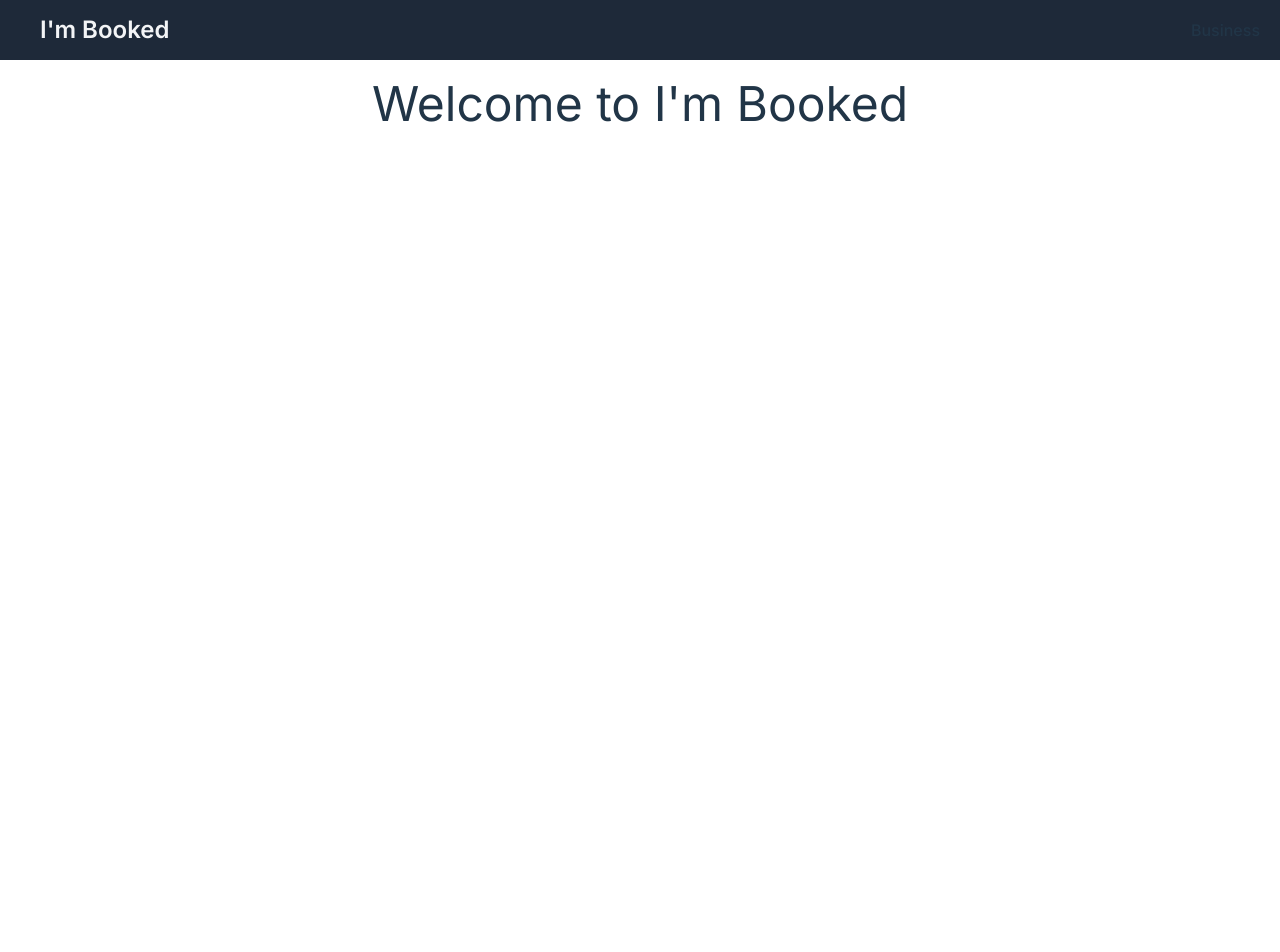
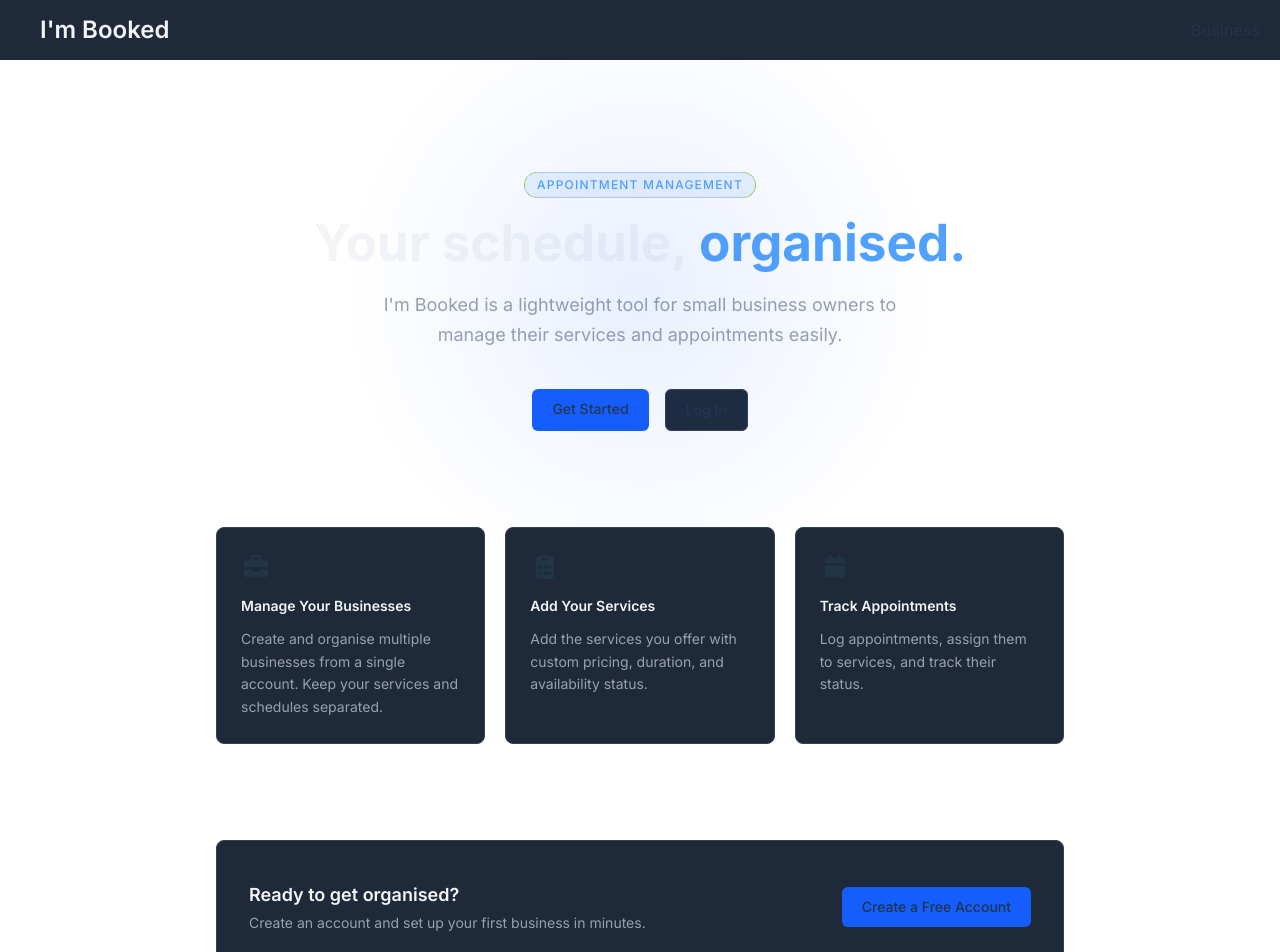
Before and after one commit to Enelrith/im-booked-frontend, a React (Vite) app: page / in a window 1280 px wide. Shown: the top 952 px of the page. Before the commit the page ends 800 px from the top, so only its background shows below. Built offline with nearby package versions, Linux system fonts and the light colour scheme.

Commit message:
feat: add I'm Booked landing page

```diff
--- a/src/pages/Home.tsx
+++ b/src/pages/Home.tsx
@@ -1,7 +1,112 @@
+import { Link } from 'react-router-dom';
+import { FontAwesomeIcon } from '@fortawesome/react-fontawesome';
+import {
+  faBriefcase,
+  faCalendar,
+  faClipboardList,
+} from '@fortawesome/free-solid-svg-icons';
+
+const features = [
+  {
+    icon: <FontAwesomeIcon icon={faBriefcase} />,
+    title: 'Manage Your Businesses',
+    description:
+      'Create and organise multiple businesses from a single account. Keep your services and schedules separated.',
+  },
+  {
+    icon: <FontAwesomeIcon icon={faClipboardList} />,
+    title: 'Add Your Services',
+    description:
+      'Add the services you offer with custom pricing, duration, and availability status.',
+  },
+  {
+    icon: <FontAwesomeIcon icon={faCalendar} />,
+    title: 'Track Appointments',
+    description:
+      'Log appointments, assign them to services, and track their status.',
+  },
+];
+
 export default function Home() {
   return (
-    <section className="mt-5 m-auto">
-      <h2 className="text-5xl">Welcome to I'm Booked</h2>
-    </section>
+    <div className="flex flex-col min-h-screen ml-auto mr-auto">
+      <section className="flex flex-col items-center justify-center text-center px-6 pt-28 pb-24 relative overflow-hidden">
+        <div className="absolute inset-0 pointer-events-none">
+          <div
+            className="absolute left-1/2 top-1/2 -translate-x-1/2 -translate-y-1/2 w-150 h-150 rounded-full opacity-10"
+            style={{
+              background:
+                'radial-gradient(circle, #2563eb 0%, transparent 70%)',
+            }}
+          />
+        </div>
+
+        <span className="text-xs uppercase tracking-widest text-blue-400 font-medium mb-4 border border-blue-500/30 bg-blue-500/10 px-3 py-1 rounded-full">
+          Appointment Management
+        </span>
+
+        <h1 className="text-5xl font-bold text-gray-100 leading-tight max-w-2xl mb-5">
+          Your schedule, <span className="text-blue-400">organised.</span>
+        </h1>
+
+        <p className="text-gray-400 text-lg max-w-xl mb-10 leading-relaxed">
+          I'm Booked is a lightweight tool for small business owners to manage
+          their services and appointments easily.
+        </p>
+
+        <div className="flex gap-x-4">
+          <Link
+            to="/register"
+            className="bg-blue-600 hover:bg-blue-700 text-white text-sm font-medium px-5 py-2.5 rounded-md transition-colors duration-150"
+          >
+            Get Started
+          </Link>
+          <Link
+            to="/login"
+            className="bg-gray-800 hover:bg-gray-700 text-gray-100 text-sm font-medium px-5 py-2.5 rounded-md border border-gray-700 hover:border-gray-600 transition-colors duration-150"
+          >
+            Log In
+          </Link>
+        </div>
+      </section>
+
+      <section className="ml-auto mr-auto w-full max-w-4xl px-6 pb-24">
+        <div className="grid grid-cols-1 md:grid-cols-3 gap-5">
+          {features.map((feature) => (
+            <div
+              key={feature.title}
+              className="bg-gray-800 border border-gray-700 rounded-lg p-6 flex flex-col gap-y-3 hover:border-gray-600 transition-colors duration-150"
+            >
+              <span className="text-2xl">{feature.icon}</span>
+              <h3 className="text-gray-100 font-semibold text-sm">
+                {feature.title}
+              </h3>
+              <p className="text-gray-400 text-sm leading-relaxed">
+                {feature.description}
+              </p>
+            </div>
+          ))}
+        </div>
+      </section>
+
+      <section className="ml-auto mr-auto w-full max-w-4xl px-6 pb-24">
+        <div className="bg-gray-800 border border-gray-700 rounded-lg px-8 py-10 flex flex-col md:flex-row items-center justify-between gap-y-6">
+          <div className="flex flex-col gap-y-1">
+            <h2 className="text-gray-100 font-semibold text-lg">
+              Ready to get organised?
+            </h2>
+            <p className="text-gray-400 text-sm">
+              Create an account and set up your first business in minutes.
+            </p>
+          </div>
+          <Link
+            to="/register"
+            className="bg-blue-600 hover:bg-blue-700 text-white text-sm font-medium px-5 py-2.5 rounded-md transition-colors duration-150 whitespace-nowrap"
+          >
+            Create a Free Account
+          </Link>
+        </div>
+      </section>
+    </div>
   );
 }
```
